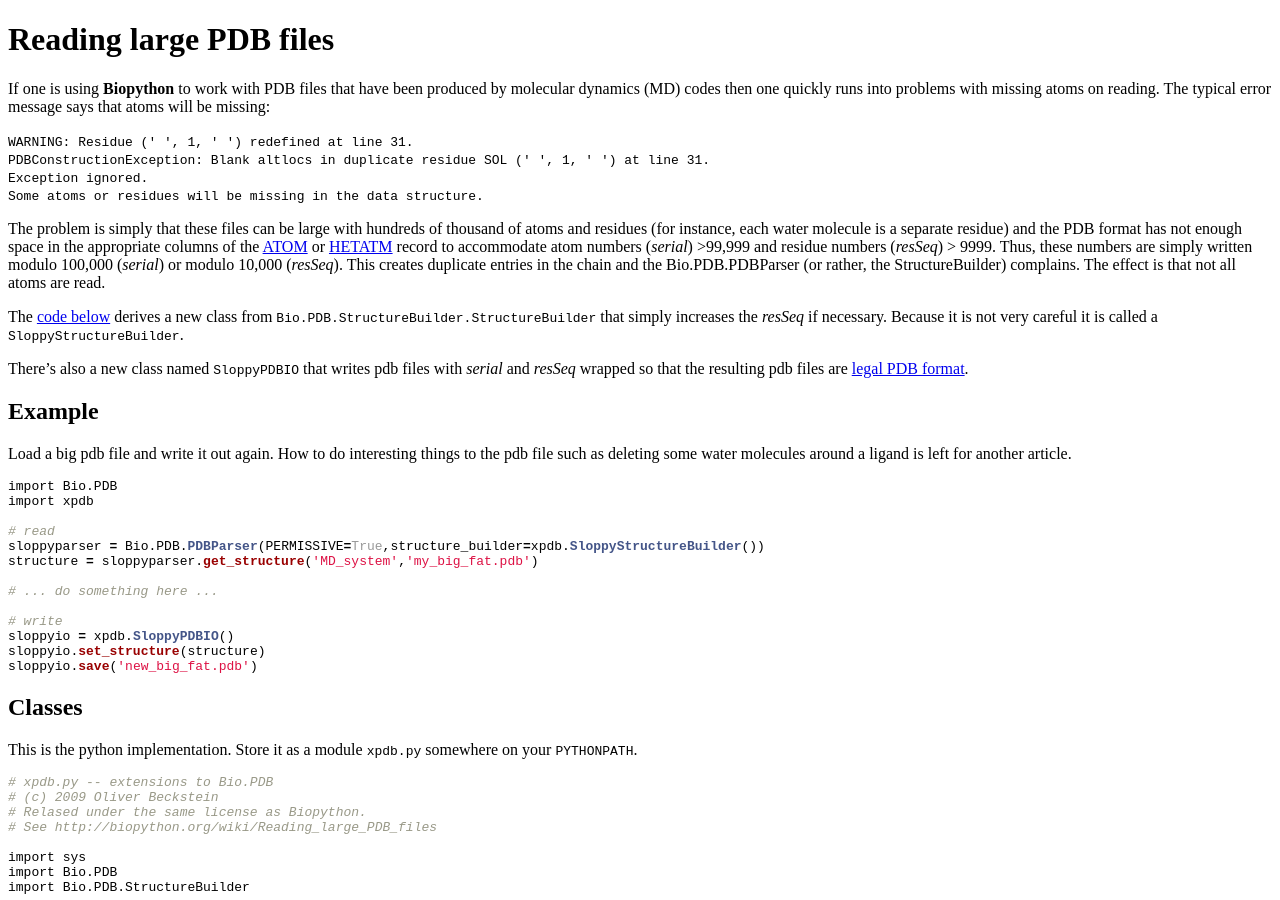
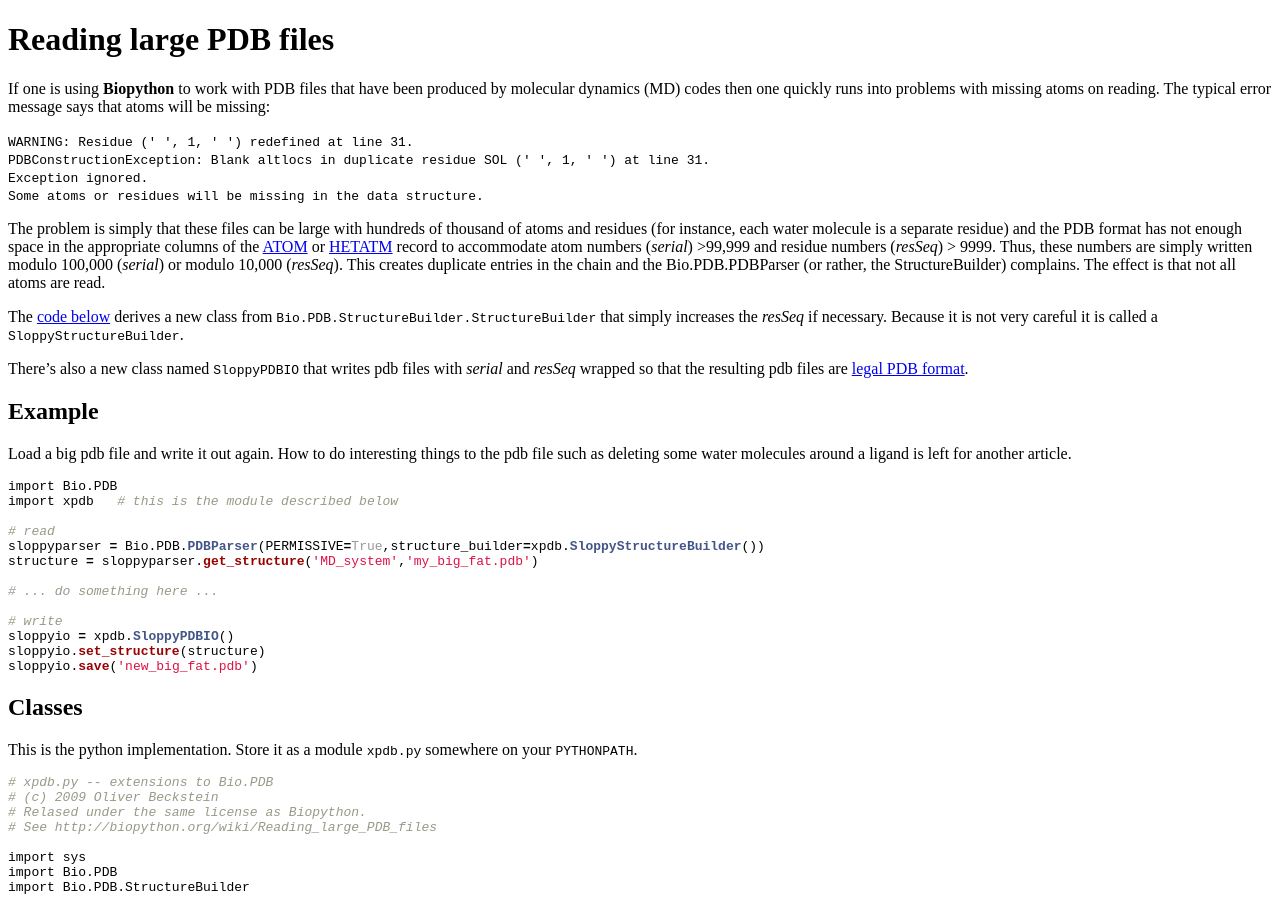
Before and after one commit to biopython/biopython.github.io, a Jekyll site: the page built from wiki/Reading_large_PDB_files.md, in a window 1280 px wide and 900 px high. Built offline with Jekyll 4.4.1, drawn with Linux system fonts in a browser that asks for light colours.

Commit message:
/* Example */

````diff
--- a/wiki/Reading_large_PDB_files.md
+++ b/wiki/Reading_large_PDB_files.md
@@ -46,7 +46,7 @@ left for another article.
 
 ``` python
 import Bio.PDB
-import xpdb
+import xpdb   # this is the module described below
 
 # read
 sloppyparser = Bio.PDB.PDBParser(PERMISSIVE=True,structure_builder=xpdb.SloppyStructureBuilder())
````
Also changed, not shown: 1 other file.
